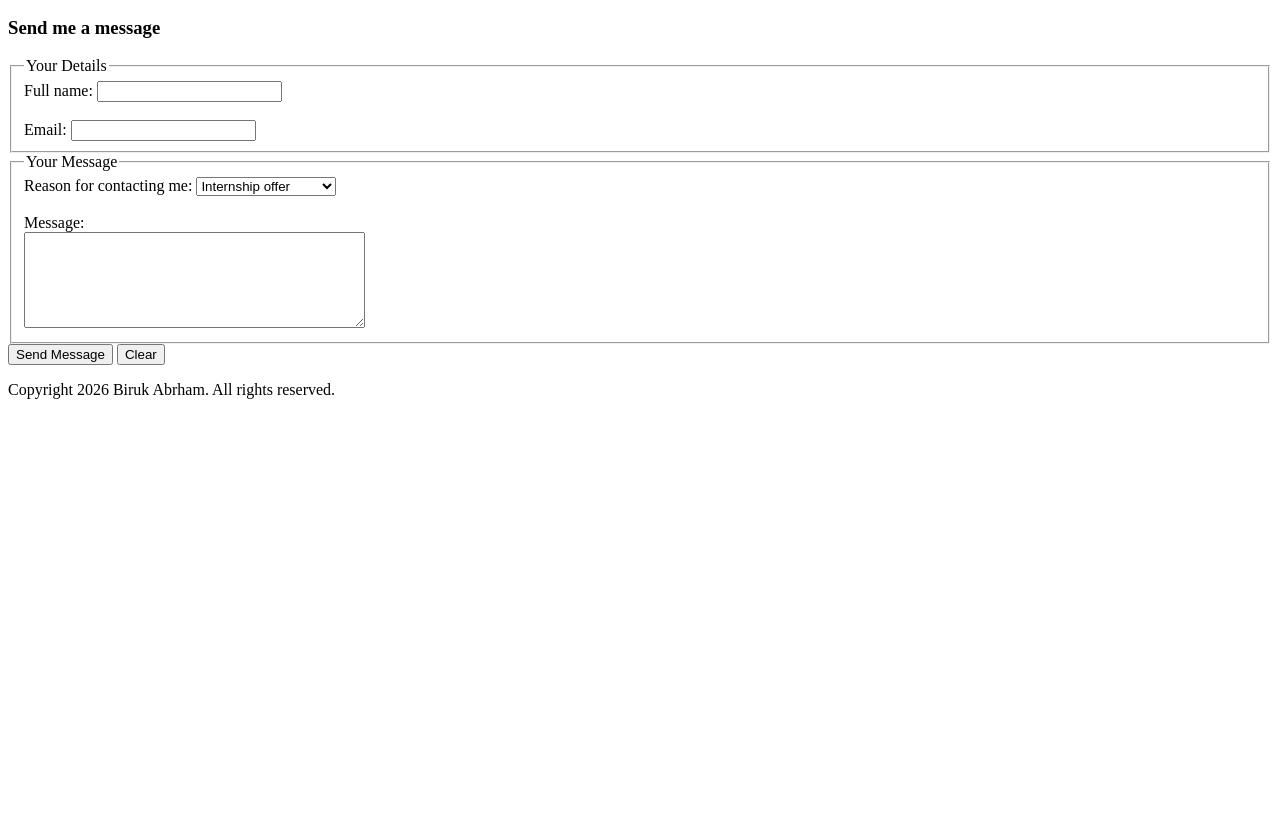
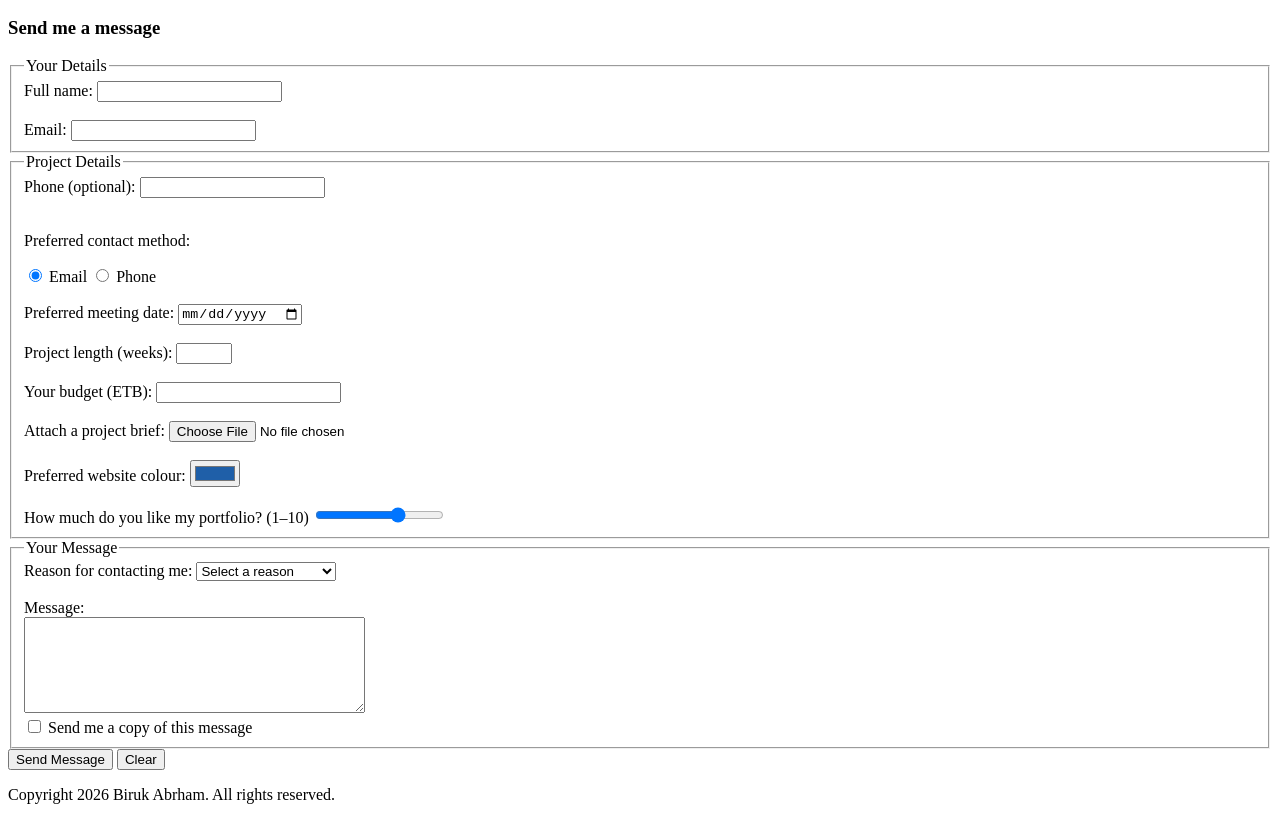
Before and after one commit to The-Biruk-Abrham/Portfolio1, a plain HTML site: page index.html in a window 1280 px wide. Shown: the part 3294-4114 px from the top of the page. Before the commit the page ends 3709 px from the top, so only its background shows below. Drawn offline with Linux system fonts and the light colour scheme.

Commit message:
Lab 10: Input types, validation, and POST submission finished

```diff
--- a/index.html
+++ b/index.html
@@ -204,20 +204,52 @@
             </map>
 
             <h3>Send me a message</h3>
-            <form action="thank-you.html" method="get">
+            <form action="thank-you.html" method="post" enctype="multipart/form-data">
                 <fieldset>
                     <legend>Your Details</legend>
                     <label for="fullname">Full name:</label>
-                    <input type="text" id="fullname" name="fullname">
+                    <input type="text" id="fullname" name="fullname" required>
                     <br><br>
                     <label for="email">Email:</label>
-                    <input type="email" id="email" name="email">
+                    <input type="email" id="email" name="email" required>
+                </fieldset>
+
+                <fieldset>
+                    <legend>Project Details</legend>
+                    <label for="phone">Phone (optional):</label>
+                    <input type="text" id="phone" name="phone"
+                    pattern="0[79][0-9]{8}" title="10 digits starting with 09 or 07">
+                    <br><br>
+                    <p>Preferred contact method:</p>
+                    <input type="radio" id="by-email" name="contact-method" value="email" checked>
+                    <label for="by-email">Email</label>
+                    <input type="radio" id="by-phone" name="contact-method" value="phone">
+                    <label for="by-phone">Phone</label>
+                    <br><br>
+                    <label for="meeting">Preferred meeting date:</label>
+                    <input type="date" id="meeting" name="meeting" min="2026-11-01">
+                    <br><br>
+                    <label for="weeks">Project length (weeks):</label>
+                    <input type="number" id="weeks" name="weeks" min="1" max="52" step="1">
+                    <br><br>
+                    <label for="budget">Your budget (ETB):</label>
+                    <input type="number" id="budget" name="budget" min="1000" step="500">
+                    <br><br>
+                    <label for="brief">Attach a project brief:</label>
+                    <input type="file" id="brief" name="brief">
+                    <br><br>
+                    <label for="colour">Preferred website colour:</label>
+                    <input type="color" id="colour" name="colour" value="#1f5fa8">
+                    <br><br>
+                    <label for="rating">How much do you like my portfolio? (1–10)</label>
+                    <input type="range" id="rating" name="rating" min="1" max="10" value="7">
                 </fieldset>
 
                 <fieldset>
                     <legend>Your Message</legend>
                     <label for="reason">Reason for contacting me:</label>
-                    <select id="reason" name="reason">
+                    <select id="reason" name="reason" required>
+                        <option value="" disabled selected>Select a reason</option>
                         <optgroup label="Work">
                             <option value="internship">Internship offer</option>
                             <option value="freelance">Freelance project</option>
@@ -231,7 +263,10 @@
                     </select>
                     <br><br>
                     <label for="message">Message:</label><br>
-                    <textarea id="message" name="message" rows="6" cols="40"></textarea>
+                    <textarea id="message" name="message" rows="6" cols="40" required></textarea>
+                    <br>
+                    <input type="checkbox" id="copy" name="copy" value="yes">
+                    <label for="copy">Send me a copy of this message</label>
                 </fieldset>
                 <button type="submit">Send Message</button>
                 <button type="reset">Clear</button>
```
Also changed, not shown: thank-you.html (+1 -1 lines).
